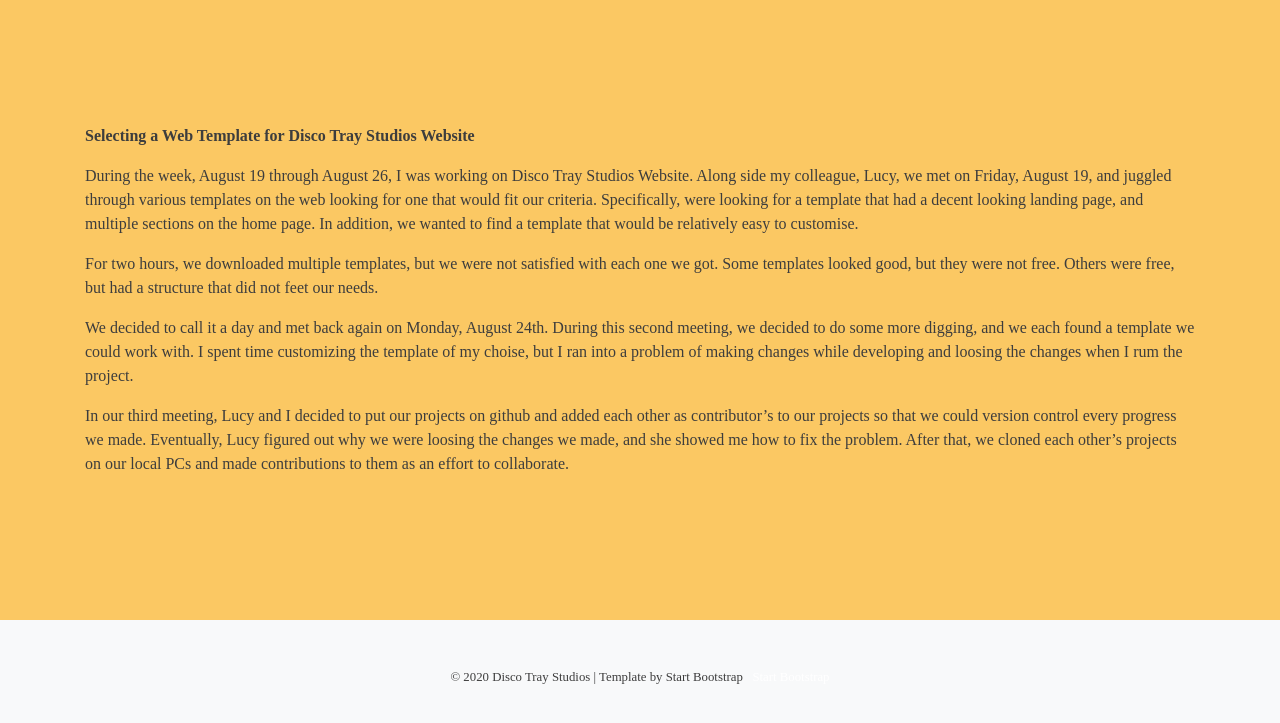
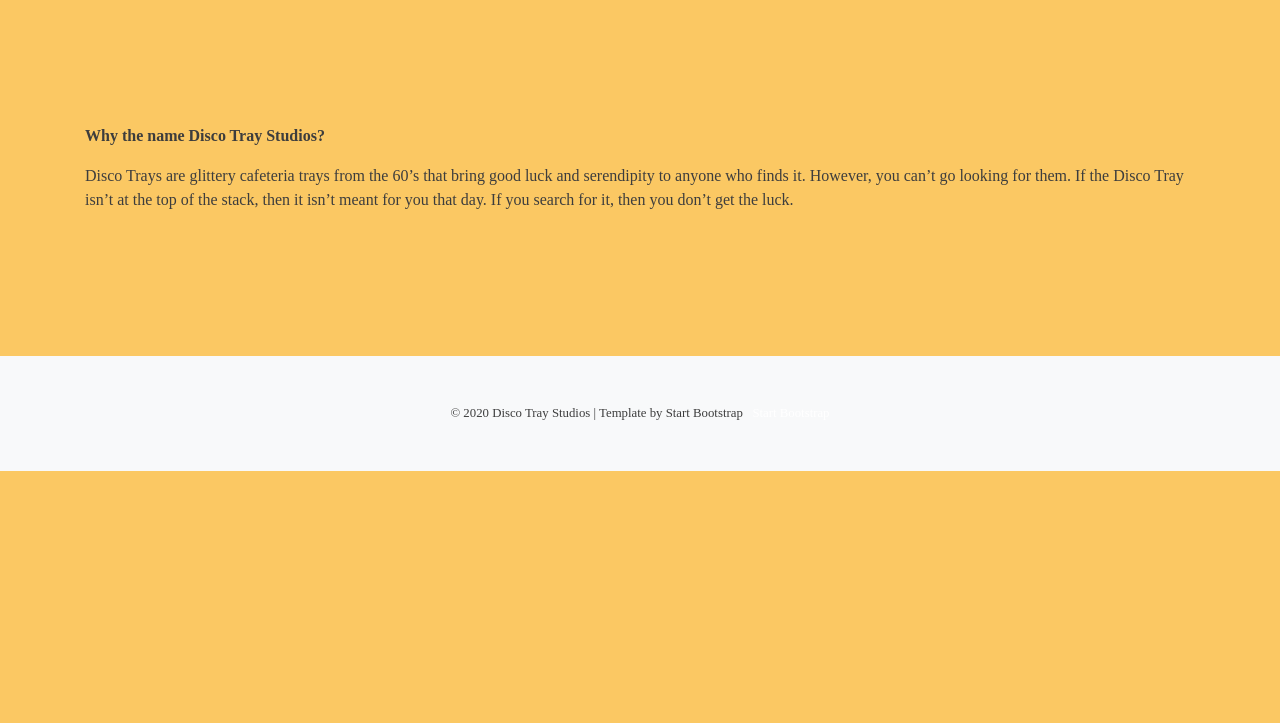
Before and after one commit to souvorinkg/discotraystudios.github.io, a Jekyll site: the page built from blog.md, in a window 1280 px wide and 979 px high, cut to the strip 244-967 px from the top of the window. Built offline with Jekyll 4.4.1, drawn with Linux system fonts in a browser that asks for light colours; nearby versions of some CDN libraries; some web fonts are replaced.

Commit message:
mini disco tray post

```diff
--- a/blog.md
+++ b/blog.md
@@ -12,12 +12,6 @@
 sections:
 ---
 
-**Selecting a Web Template for Disco Tray Studios Website**
+**Why the name Disco Tray Studios?**
 
-During the week, August 19 through August 26, I was working on Disco Tray Studios Website. Along side my colleague, Lucy, we met on Friday, August 19, and juggled through various templates on the web looking for one that would fit our criteria. Specifically, were looking for a template that had a decent looking landing page, and multiple sections on the home page. In addition, we wanted to find a template that would be relatively easy to customise.
-
-For two hours, we downloaded multiple templates, but we were not satisfied with each one we got. Some templates looked good, but they were not free. Others were free, but had a structure that did not feet our needs.
-
-We decided to call it a day and met back again on Monday, August 24th. During this second meeting, we decided to do some more digging, and we each found a template we could work with. I spent time customizing the template of my choise, but I ran into a problem of making changes while developing and loosing the changes when I rum the project.
-
-In our third meeting, Lucy and I decided to put our projects on github and added each other as contributor's to our projects so that we could version control every progress we made. Eventually, Lucy figured out why we were loosing the changes we made, and she showed me how to fix the problem. After that, we cloned each other's projects on our local PCs and made contributions to them as an effort to collaborate.
+Disco Trays are glittery cafeteria trays from the 60's that bring good luck and serendipity to anyone who finds it. However, you can't go looking for them. If the Disco Tray isn't at the top of the stack, then it isn't meant for you that day. If you search for it, then you don't get the luck.
```
